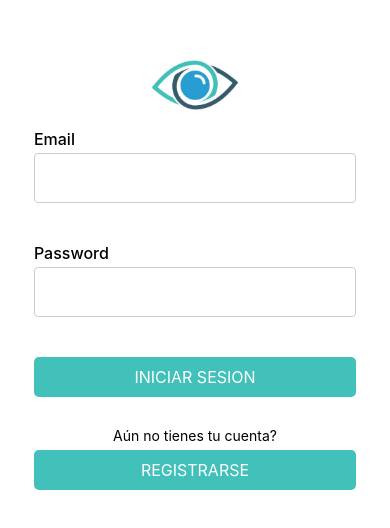
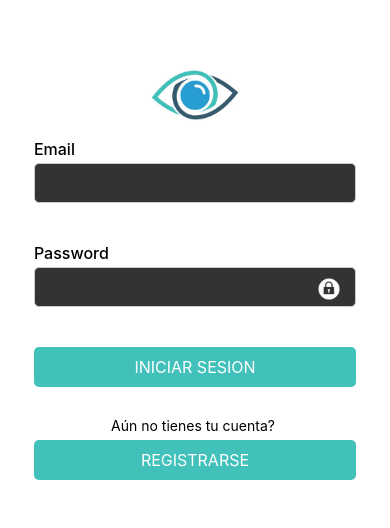
Before and after one commit to GianmarcoZodda/Brisa-React-Native, a React Native app: screen /Login in a window 390 px wide. Shown: the part 142-670 px from the top of the page. Built offline with nearby package versions, Linux system fonts and the light colour scheme.

Commit message:
Cofidencialidad en la password

```diff
--- a/presentation/components/InputField.jsx
+++ b/presentation/components/InputField.jsx
@@ -1,19 +1,31 @@
-import React from 'react';
-import { View, TextInput, Text, StyleSheet } from 'react-native';
-import { useAppTheme } from '../../data/ThemeContext'
+import React, { useState } from 'react';
+import { View, TextInput, Text, StyleSheet, TouchableOpacity, Image } from 'react-native';
+import { useAppTheme } from '../../data/ThemeContext';
 
-const InputField = ({ value, onValueChange, label, isPassword = false }) => {//le defino la password en false x defecto
+const InputField = ({ value, onValueChange, label, isPassword = false }) => {
   const theme = useAppTheme();
+  const [showPassword, setShowPassword] = useState(false); // Estado para mostrar/ocultar la contraseña
 
   return (
     <View style={styles.container}>
       <Text style={[styles.label, { color: theme.inverseBackground }]}>{label}</Text>
-      <TextInput
-        style={[styles.input, { color: theme.background }]}
-        value={value}
-        onChangeText={onValueChange}
-        secureTextEntry={isPassword} // Habilita la entrada segura si es una contraseña
-      />
+      <View style={styles.inputContainer}>
+        <TextInput
+          style={[styles.input, { color: '#FFFFFF' }]}
+          value={value}
+          onChangeText={onValueChange}
+          secureTextEntry={isPassword && !showPassword} // Cambia según el estado de showPassword
+          placeholderTextColor="#FFFFFF"
+        />
+        {isPassword && (
+          <TouchableOpacity onPress={() => setShowPassword(!showPassword)} style={styles.eyeButton}>
+            <Image
+              source={require('../../assets/PassIcon.png')} // Usar require para importar la imagen
+              style={{ width: 24, height: 24 }} // Ajusta el tamaño de la imagen según lo necesites
+            />
+          </TouchableOpacity>
+        )}
+      </View>
     </View>
   );
 };
@@ -24,18 +36,29 @@ const styles = StyleSheet.create({
     width: '90%',
   },
   label: {
-    marginBottom: 4, // Espacio entre la etiqueta y el campo
+    marginBottom: 4,
     fontSize: 16,
     fontWeight: '500',
   },
+  inputContainer: {
+    position: 'relative', // Establece el contenedor como relativo
+    flexDirection: 'row', // Mantiene la flexibilidad en el diseño
+  },
   input: {
-    height: 50,
+    flex: 1, // Permitir que el TextInput use el espacio disponible
+    height: 40,
     borderColor: '#ccc',
     borderWidth: 1,
-    borderRadius: 4,
+    borderRadius: 5,
     paddingHorizontal: 10,
-    fontSize: 16, //en realidad, tenemos que hacer una lista de tamaños para las fuentes, y una tipografia unica como en kotlin
+    backgroundColor: '#333',
+  },
+  eyeButton: {
+    position: 'absolute', // Posicionamiento absoluto para colocar el botón dentro del TextInput
+    right: 10, // Espacio desde el borde derecho
+    top: 5, // Ajusta este valor para subir el icono
+    padding: 5, // Espaciado interno del botón
   },
 });
 
-export default InputField;
+export default InputField
--- a/presentation/screens/LoginScreen.js
+++ b/presentation/screens/LoginScreen.js
@@ -1,44 +1,42 @@
 import React from 'react';
-import { View, Text, StyleSheet} from 'react-native';
-import InputField from '../components/InputField';
-import EyeIcon from '../components/EyeIcon';
-import Btn from '../components/Btn'
+import { View, Text, StyleSheet } from 'react-native';
+import InputField from '../../presentation/components/InputField';
+import Btn from '../../presentation/components/Btn';
 import strings from '../../utils/strings/strings';
-import { useAppTheme } from "../../data/ThemeContext"
-import { useNavigation } from '@react-navigation/native'
+import { useAppTheme } from '../../data/ThemeContext';
+import { useNavigation } from '@react-navigation/native';
+import EyeIcon from "../components/EyeIcon";
 
-
-const LoginScreen = ({ /*agregar el context*/ }) => {//ahi le tengo que poner que reciba lkas funbciones que necesita, como las del vm o navegacion en kotlin...
+const LoginScreen = () => {
   const theme = useAppTheme();
-  const navigation = useNavigation()
+  const navigation = useNavigation();
+  const [email, setEmail] = React.useState('');
+  const [password, setPassword] = React.useState('');
 
   return (
     <View style={styles.container}>
-      <EyeIcon />
-
+          <EyeIcon></EyeIcon>
       <InputField
-        value="" //despues le agrego logica, x ahora queda vacio
-        onValueChange={() => {}} // same....
+        value={email}
+        onValueChange={setEmail}
         label="Email"
       />
-
       <InputField
-        value=""
-        onValueChange={() => {}}
+        value={password}
+        onValueChange={setPassword}
         label="Password"
         isPassword={true}
-
       />
-
-     <Btn
-        onPress={() => {}} //aca le tengo que pasar la funcion del vm y navegar
+      <Btn
+        onPress={() => { /* Aquí iría la lógica para iniciar sesión */ }}
         text={strings.iniciarSesion}
       />
-
-      <Text style={[styles.text, { color: theme.inverseBackground } ]}>{strings.sinCuenta}</Text>
+  <Text style={[styles.text, { color: theme.inverseBackground }]}>
+    {strings.sinCuenta} {}
+  </Text>
 
       <Btn
-        onPress={() => {navigation.navigate('Register')}} //lo mismo....
+        onPress={() => navigation.navigate('Register')}
         text={strings.registrarme}
       />
     </View>
@@ -48,13 +46,13 @@ const LoginScreen = ({ /*agregar el context*/ }) => {//ahi le tengo que poner qu
 const styles = StyleSheet.create({
   container: {
     flex: 1,
-    justifyContent: 'center', // Centra verticalmente
-    alignItems: 'center', // Centra horizontalmente
+    justifyContent: 'center',
+    alignItems: 'center',
     padding: 16,
   },
-  text:{
-marginBottom: 6,
-  }
+  text: {
+    marginBottom: 6,
+  },
 });
 
 export default LoginScreen;
```
Also changed, not shown: assets/PassIcon.png (added).
